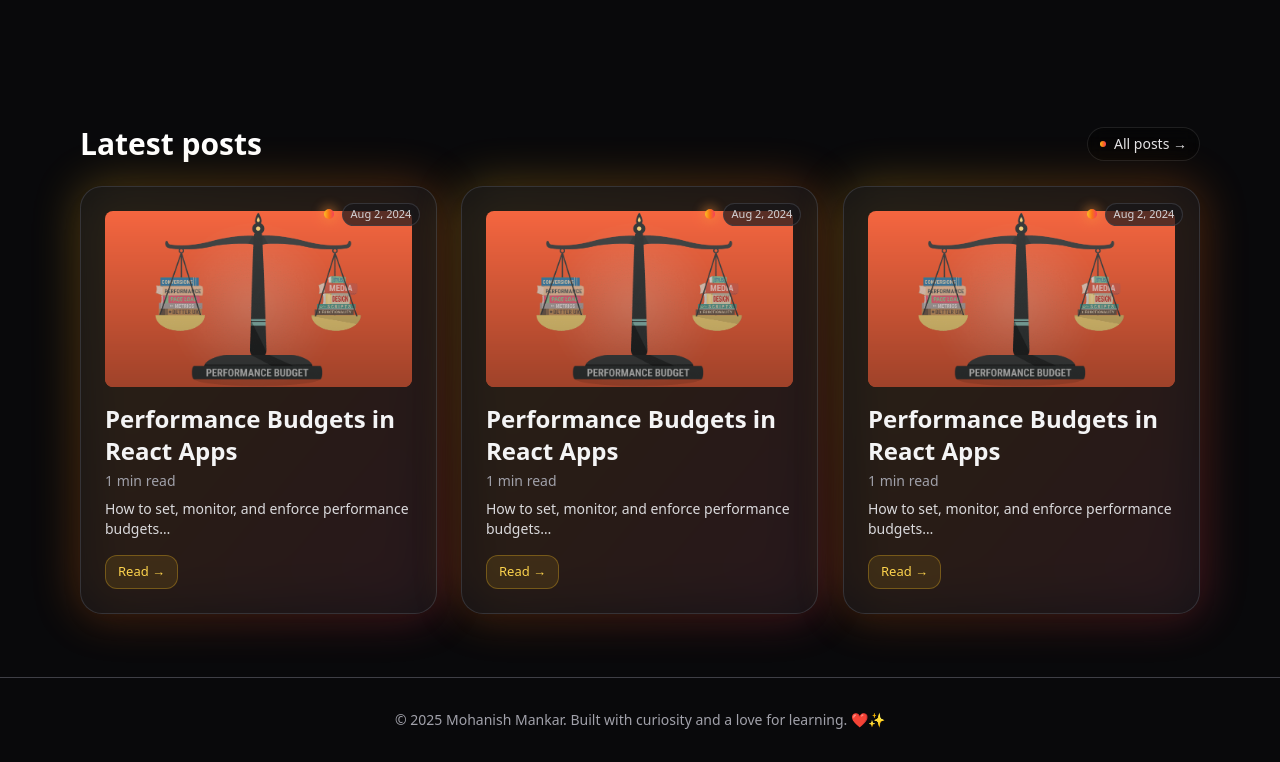
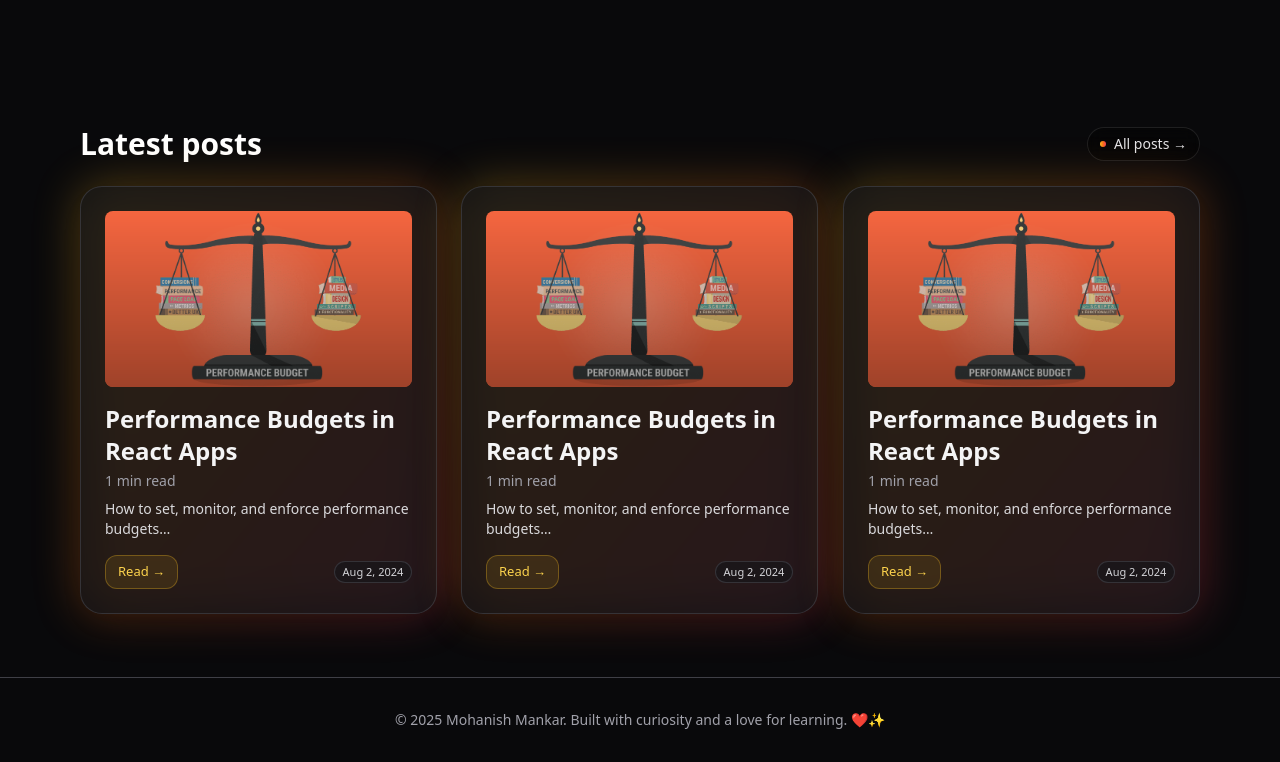
Before and after one commit to mohanish35/mohanish-website, a Next.js app: page / in a window 1280 px wide. Shown: the part 3333-4095 px from the top of the page. Built offline with nearby package versions, Linux system fonts and the light colour scheme.

Commit message:
date pill re-adjustment

```diff
--- a/app/_latest-posts.client.tsx
+++ b/app/_latest-posts.client.tsx
@@ -16,6 +16,11 @@ export type PostMeta = {
 
 export function LatestCard({ p }: { p: PostMeta }) {
   const reduce = useReducedMotion()
+
+  const dateLabel = new Intl.DateTimeFormat("en-US", {
+    dateStyle: "medium",
+  }).format(new Date(p.date))
+
   return (
     <motion.article
       className="group relative will-change-transform"
@@ -25,12 +30,12 @@ export function LatestCard({ p }: { p: PostMeta }) {
       transition={{ duration: 0.6, ease: EASE }}
       whileHover={reduce ? undefined : { y: -6, rotate: -0.4 }}
     >
-      {/* same glow ring */}
+      {/* halo ring */}
       <div
         className={`absolute -inset-px rounded-3xl bg-gradient-to-br ${ACCENT} opacity-30 blur-xl transition group-hover:opacity-60`}
       />
 
-      {/* card surface */}
+      {/* surface */}
       <motion.div
         className="relative rounded-[22px] border border-zinc-700/70 bg-zinc-900/70 backdrop-blur p-4 md:p-6"
         style={{ boxShadow: SHADOW_BASE }}
@@ -43,20 +48,7 @@ export function LatestCard({ p }: { p: PostMeta }) {
               }
         }
       >
-        {/* identical shine sweep */}
         <Shine />
-
-        {/* date pill – matches career period pill */}
-        <div className="absolute right-4 top-4 z-10 inline-flex items-center gap-2">
-          <span
-            className={`h-2.5 w-2.5 rounded-full bg-gradient-to-r ${ACCENT} shadow-[0_0_10px_4px_rgba(251,146,60,0.35)]`}
-          />
-          <span className="rounded-full border border-zinc-700/70 bg-zinc-900/70 px-2 py-0.5 text-[11px] text-zinc-300">
-            {new Intl.DateTimeFormat("en-US", { dateStyle: "medium" }).format(
-              new Date(p.date)
-            )}
-          </span>
-        </div>
 
         {/* cover */}
         {p.cover && (
@@ -78,7 +70,7 @@ export function LatestCard({ p }: { p: PostMeta }) {
           {p.title}
         </h3>
         <p className="mt-1 text-sm text-zinc-400">
-          {p.readingMinutes ? `${p.readingMinutes} min read` : " "}
+          {p.readingMinutes ? `${p.readingMinutes} min read` : "\u00A0"}
         </p>
         {p.excerpt && (
           <p className="mt-2 text-sm text-zinc-200/95 line-clamp-3">
@@ -86,8 +78,8 @@ export function LatestCard({ p }: { p: PostMeta }) {
           </p>
         )}
 
-        {/* CTA chip – same glass/stroke vibe */}
-        <div className="mt-4">
+        {/* bottom row: CTA (left) + date pill (right) */}
+        <div className="mt-4 flex items-center justify-between gap-3">
           <Link
             href={`/blog/${p.slug}`}
             className="relative inline-flex items-center gap-1.5 rounded-xl px-3 py-1.5 text-[13px] font-medium
@@ -102,6 +94,13 @@ export function LatestCard({ p }: { p: PostMeta }) {
                                       linear-gradient(120deg,#fbbf24,#fb923c,#f43f5e)_border-box]"
             />
           </Link>
+
+          {/* date chip */}
+          <span className="inline-flex items-center gap-2">
+            <span className="rounded-full border border-zinc-700/70 bg-zinc-900/70 px-2 py-0.5 text-[11px] text-zinc-300">
+              {dateLabel}
+            </span>
+          </span>
         </div>
       </motion.div>
     </motion.article>
--- a/app/_latest-posts.tsx
+++ b/app/_latest-posts.tsx
@@ -1,7 +1,6 @@
 import Link from "next/link"
 import { getAllPosts } from "@/lib/posts"
 import { LatestCard, PostMeta } from "./_latest-posts.client"
-import { AllPostsCTA } from "@/components/AllPostsCTA"
 import { CtaChip } from "@/components/CtaChip"
 
 export default async function LatestPosts() {
```
